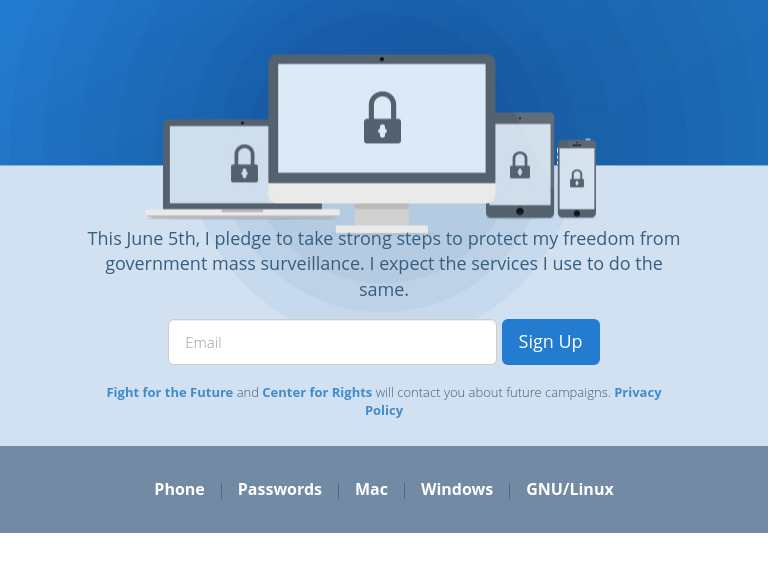
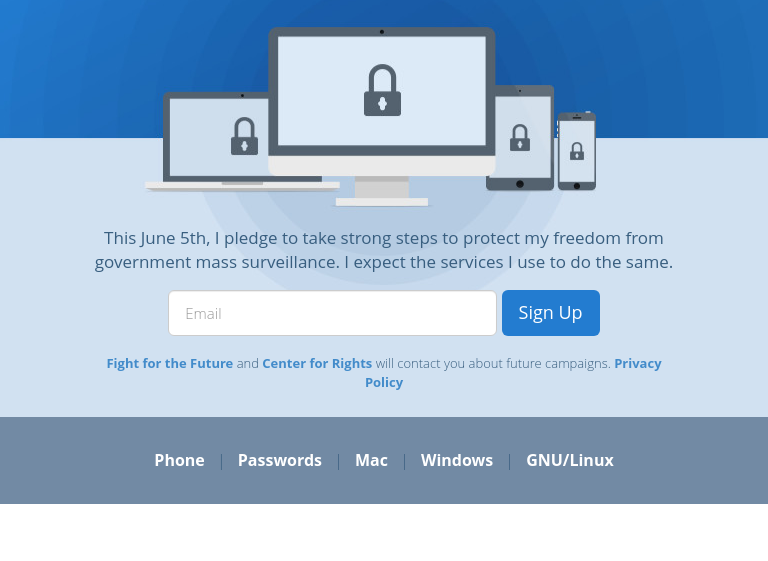
Before and after one commit to fightforthefuture/reset-the-net-pack, a plain HTML site: page index.html in a window 768 px wide. Shown: the part 219-780 px from the top of the page. Drawn offline with Linux system fonts and the light colour scheme.

Commit message:
Added responsive styles for intro paragraph

```diff
--- a/css/custom.css
+++ b/css/custom.css
@@ -194,7 +194,7 @@ li {
 
 .intro {
   font-weight: 400;
-  font-size:18px;
+  font-size: 18px;
 }
 
 #passwords, #windows, #more {
@@ -278,6 +278,9 @@ li {
   }
   .splash {
     background-position: center 95%;
+  }
+  .intro {
+    font-size: 17px;
   }
   .spacer-20 {
     height: 14em;
```
